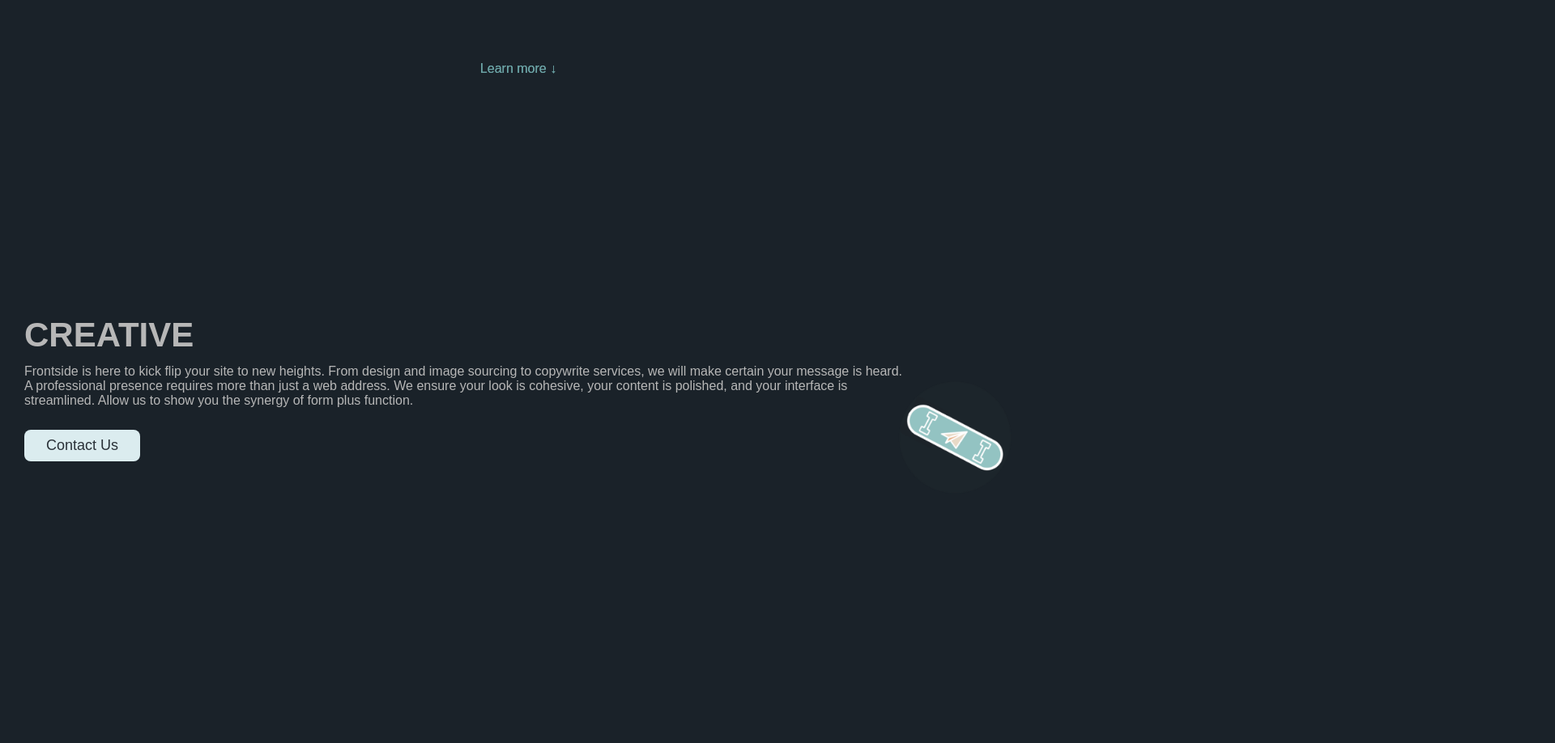
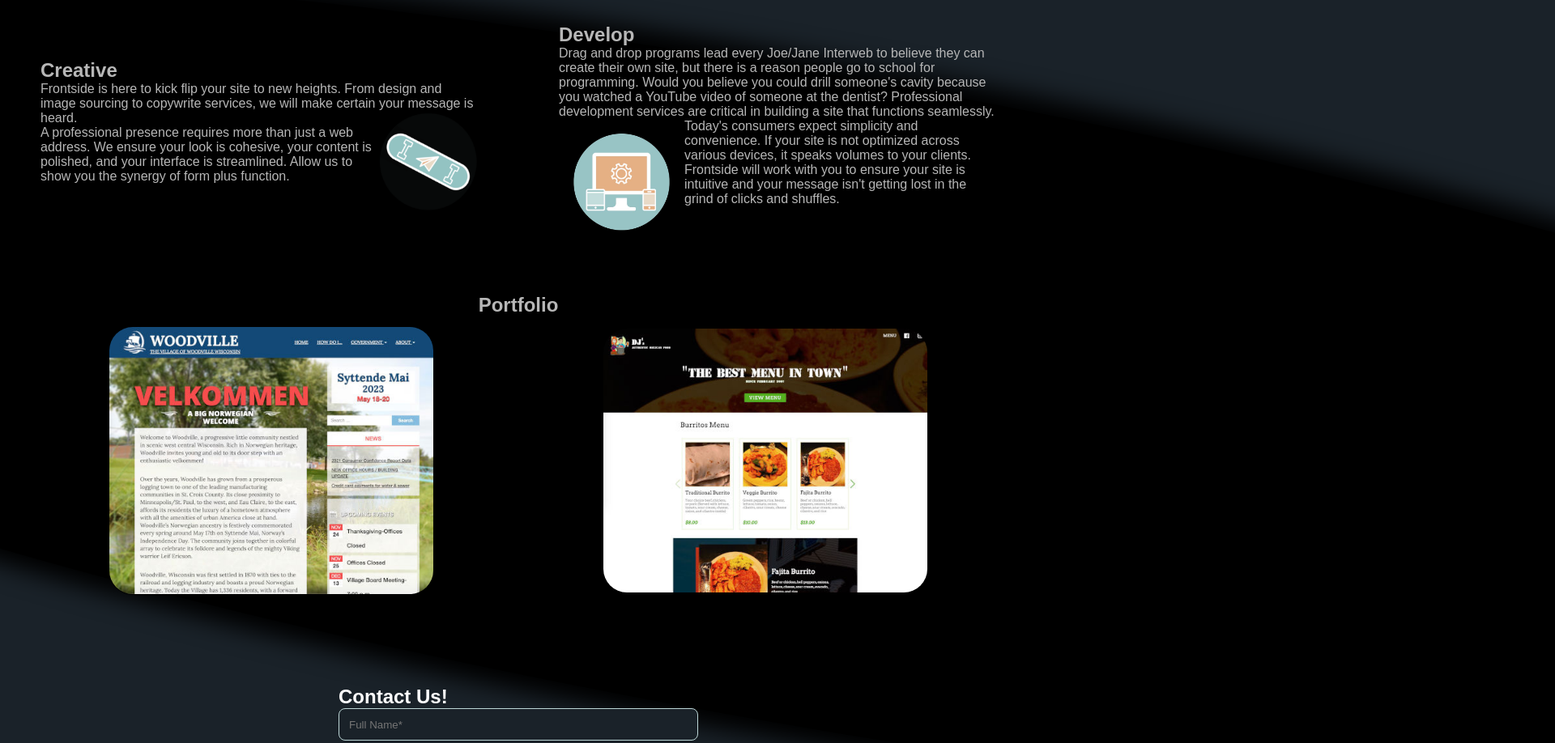
Before and after one commit to paullindquist/frontsyde, a website built with Parcel: page index.html in a window 1280 px wide. Shown: the part 706-1624 px from the top of the page at 81% size, 1920 px wide, since content can reach past the window. Built offline with nearby package versions, Linux system fonts and the light colour scheme; a web font is replaced by a local one.

Commit message:
Style fixin'

```diff
--- a/index.html
+++ b/index.html
@@ -14,13 +14,17 @@
   <div class="oval_container">
     <div class="oval"></div>
   </div>
-  <div id="container_0" class="container">
+  <div id="container_0" class="full_height_container">
     <section class="welcome">
       <h1 class="welcome_message">welcome to</h1>
       <h1 class="company_name">FRONTSIDE</h1>
-      <div>
+      <div id="intro_container">
         <p>Frontside Applications is a boutique web design firm catering to the Twin Cities and Western Wisconsin area.</p>
-        <a href="#contact_container"><button class="contact_button">Contact Us</button></a>
+        <p>
+          Whether you're a small business needing an overhaul of an existing site or an independent artist looking to create a brand new web identity, Frontside will parnter with you to develop a bold and functional cross-platform interface.
+          We work closely with you through every step of the process to ensure you are entirely satisfied with the final product.</p>
+        </p>
+        <a href="#contact"><button class="contact_button">Contact Us</button></a>
         </div>
     </section>
     <section class="showcase">
@@ -30,43 +34,41 @@
         <div id="logo"><img alt="Minneapolis Skyline" src="img/skyline.png"/></div>
       </div>
     </section>
-    <div class="learn_more"><a href="#contact_container">Learn more ↓</a></div>
   </div>
-  <div class="container" id="creative_container">
+  <div class="middle_container">
+    <div id="creative" class="container">
       <h2>Creative</h2>
       <div class="copy_container">
         <p>Frontside is here to kick flip your site to new heights. From design and image sourcing to copywrite services, we will make certain your message is heard.
             <img alt="Decorative skateboard" id="contact_image_copy" src="img/contact.png"/>
         </p>
         <p>A professional presence requires more than just a web address. We ensure your look is cohesive, your content is polished, and your interface is streamlined. Allow us to show you the synergy of form plus function.</p>
-      <a class="hide_xs" href="#contact"><button class="contact_button">Contact Us</button></a>
       </div>
     </div>
-  <div class="container" id="develop_container">
+    <div id="develop" class="container">
       <h2>Develop</h2>
       <div class="copy_container">
         <p>Drag and drop programs lead every Joe/Jane Interweb to believe they can create their own site, but there is a reason people go to school for programming. Would you believe you could drill someone's cavity because you watched a YouTube video of someone at the dentist? Professional development services are critical in building a site that functions seamlessly.
             <img alt="Decorative skateboard" id="develop_image_copy" src="img/develop.png"/>
         </p>
         <p>Today's consumers expect simplicity and convenience. If your site is not optimized across various devices, it speaks volumes to your clients. Frontside will work with you to ensure your site is intuitive and your message isn't getting lost in the grind of clicks and shuffles.</p>
-      <p>A professional presence requires more than just a web address. We ensure your look is cohesive, your content is polished, and your interface is streamlined. Allow us to show you the synergy of form plus function.</p>
-      <a class="hide_xs" href="#contact"><button class="contact_button">Contact Us</button></a>
-    </div>
-  </div>
-  <div class="container" id="contact_container">
-    <div id="contact_text">
-      <h2>CONTACT US!</h2>
-      <div id="contact_content">
-        <div>
-          <p>
-          <img id="contact_us_image" alt="Contact Us" src="img/contact.png"/>
-          Whether you're a small business needing an overhaul of an existing site or an independent artist looking to create a brand new web identity, Frontside will parnter with you to develop a bold and functional cross-platform interface.
-          <br>We work closely with you through every step of the process to ensure you are entirely satisfied with the final product.</p>
       </div>
     </div>
   </div>
+  <div id="portfolio_container">
+      <h2>Portfolio</h2>
+      <div id="examples_container">
+        <div id="example_1">
+          <a href="https://villageofwoodville.org"><img src="/img/woodville.jpg"/></a>
+        </div>
+        <div id="example_2">
+          <a href="https://djrestaurante.com/"><img src="/img/djs.jpg"/></a>
+        </div>
+      </div>
+  </div>
+  <div class="container" id="contact">
     <div id="contact_form">
-      <h2>FREE QUOTE!</h2>
+      <h2>Contact Us!</h2>
       <form action="https://formspree.io/f/moqplgkr" method="POST">
         <input name="name" type="text" placeholder="Full Name*" required/>
         <input name="_replyto" type="email" placeholder="Email*" required/>
--- a/style.scss
+++ b/style.scss
@@ -37,7 +37,6 @@
   }
 }
 
-/*
 .oval {
 	position: absolute;
 	top: 100vh;
@@ -50,7 +49,6 @@
 	box-shadow: 0 0 30px 20px #000;
 	z-index: -9999;
 }
-*/
 #logo {
 	width: 100%;
 	display: flex;
@@ -59,8 +57,26 @@
 		padding-left: 2em;
 		display: block;
 		height: 200px;
+    margin: 32px;
 	}
 }
+
+#creative {
+  img {
+    display: inline;
+    float: right;
+    width: 123px;
+  }
+}
+#develop {
+  img {
+    display: inline;
+    float: left;
+    width: 123px;
+    margin: 16px;
+  }
+}
+
 #monitor {
 	display: flex;
 	align-items: center;
@@ -92,18 +108,26 @@
 	left: -200px;
 	transform: rotateZ(240deg);
 }
-.container {
-	display: grid;
+.full_height_container {
 	align-items: center;
 	margin: 0 auto;
 	width: 100%;
-  @media (min-width: 576px) {
-    min-height: 100vh;
-  }
 	padding: 30px;
 	grid-template-columns: repeat(auto-fit, minmax(360px, 1fr));
 }
+.middle_container {
+  @media (min-width: 576px) {
+    display: flex;
+  }
+}
 
+.container {
+  padding: 30px;
+  @media (min-width: 576px) {
+    max-width: 600px;
+    margin: auto;
+  }
+}
 .welcome_message {
 	font-size: .7em;
 	color: $dark;
@@ -153,53 +177,6 @@
 	animation: blink 1.5s infinite alternate;
 }
 
-#creative_container, #develop_container {
-  display: flex;
-  flex-direction: column;
-  @media (min-width: 576px) {
-    display: grid;
-  }
-  h2 {
-    order: 1;
-    line-height: 72px;
-    font-size: 42px;
-    font-weight: 700;
-    text-transform: uppercase;
-    @media (min-width: 576px) {
-      align-self: end;
-      grid-column: 1 / 2;
-      grid-row: 1;
-    }
-  }
-  .copy_container {
-    order: 3;
-    align-self: start;
-    @media (min-width: 576px) {
-      grid-row: 2;
-    }
-  }
-  #contact_image_copy {
-    display: inline;
-    float: right;
-    width: 142px;
-  }
-  #develop_image_copy {
-    display: inline;
-    float: left;
-    width: 132px;
-    margin: 10px;
-  }
-  #contact_image {
-    height: 80%;
-    width: 50%;
-    order: 2;
-    @media (min-width: 576px) {
-      display: inline-block;
-      grid-column: 2 / 3;
-      grid-row: 1 / 3;
-    }
-  }
-}
 #contact_submit {
 	width: 100%;
 }
@@ -218,8 +195,49 @@
 	}
 }
 
-#contact_container {
+#portfolio_container {
+  padding: 30px;
+  h2 {
+    @media (min-width: 576px) {
+      text-align: center;
+      margin-bottom: 12px;
+    }
+  }
+}
+#examples_container {
+  display: flex;
+  width: 100%;
+  #example_2, #example_1 {
+    width: 100%;
+    display: flex;
+    justify-content: center;
+    align-items: center;
+    @media (min-width: 576px) {
+      width: 50%;
+    }
+    a {
+      text-align: center;
+      img {
+        max-width: 80%;
+        border-radius: 30px;
+        border: solid 1px black;
+      }
+    }
+  }
+}
+
+#contact_container, #intro_container {
 	padding: 0;
+  @media (min-width: 576px) {
+		max-width: 700px;
+    margin: auto;
+	}
+}
+#intro_container {
+  @media (min-width: 576px) {
+		max-width: 600px;
+    margin: auto;
+	}
 }
 #contact_text {
 	padding: 3em;
```
Also changed, not shown: dist/djs.c2ca4977.jpg (added), dist/index.html, dist/woodville.14ed4354.jpg (added), img/djs.jpg (added), img/woodville.jpg (added), 5 other files. Lines whose indentation alone changed are shown as unchanged.
